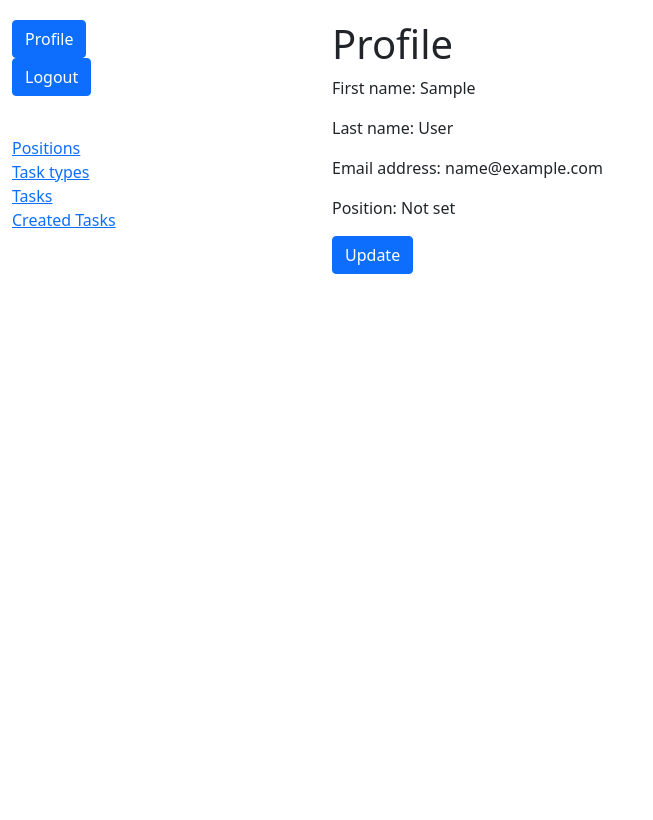
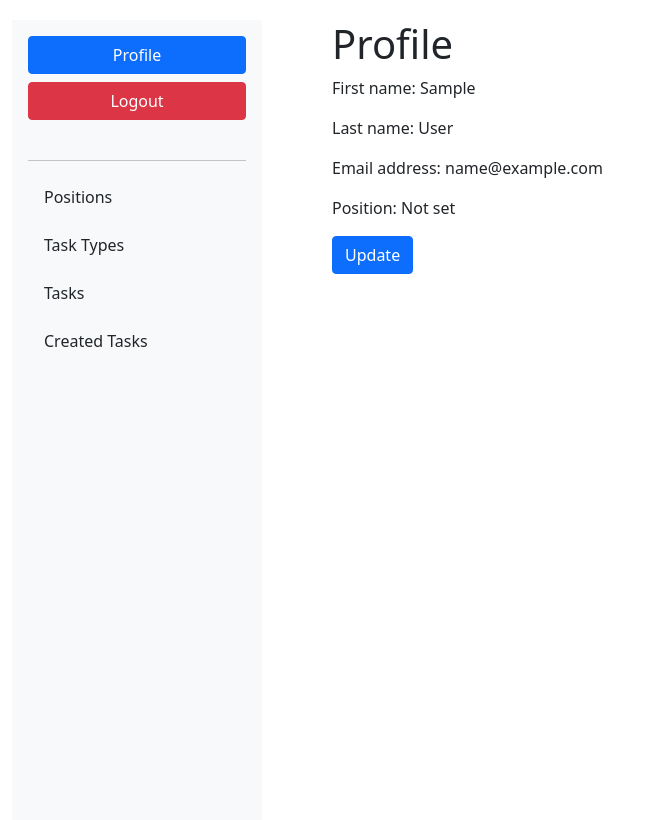
Before and after one commit to MrEgorLite/mate-website, a Django app: page /profile/ in a window 1280 px wide. Shown: the whole page, without its empty margins (0-653 px from the left). Before the commit the page ends 274 px from the top, so only its background shows below. Run offline with Django 5.2, Linux system fonts and the light colour scheme; the visitor is signed in with stand-in values (Sample User, id 1); some libraries are stand-ins or nearby versions.

Commit message:
change login page and sidebar

```diff
--- a/static/css/style.css
+++ b/static/css/style.css
@@ -10,3 +10,29 @@ body {
     padding: 0;
     list-style: none;
 }
+
+.login-box {
+  background: white;
+  padding: 2rem;
+  border-radius: 8px;
+  box-shadow: 0 4px 6px rgba(0, 0, 0, 0.1);
+  width: 100%;
+  max-width: 400px;
+}
+.login-box h1 {
+  text-align: center;
+  margin-bottom: 1.5rem;
+}
+.login-box .btn-primary {
+  width: 100%;
+}
+.login-box .register-link {
+  display: block;
+  text-align: center;
+  margin-top: 1rem;
+}
+.error-message {
+  color: red;
+  text-align: center;
+  margin-top: 0.5rem;
+}
--- a/templates/includes/sidebar.html
+++ b/templates/includes/sidebar.html
@@ -1,30 +1,42 @@
-<ul class="sidebar-nav">
+<div class="d-flex flex-column flex-shrink-0 p-3 bg-light" style="width: 250px; min-height: 100vh;">
+  <ul class="nav nav-pills flex-column mb-auto">
     {% if user.is_authenticated %}
-    <li>
-      <a class="btn btn-primary" href="{% url 'task_manager:profile' %}">Profile</a>
+      <li class="nav-item mb-2">
+        <a class="btn btn-primary w-100" href="{% url 'task_manager:profile' %}">Profile</a>
       </li>
-    <li>
-      <form action="{% url 'logout' %}" method="post">
+      <li class="nav-item mb-2">
+        <form action="{% url 'logout' %}" method="post" class="d-grid">
           {% csrf_token %}
-      <input class="btn btn-primary" type="submit" value="Logout">
+          <input class="btn btn-danger w-100" type="submit" value="Logout">
         </form>
       </li>
     {% else %}
-    <li>
-    <a href="{% url 'login' %}">Login</a>
+      <li class="nav-item mb-2">
+        <a class="btn btn-primary w-100" href="{% url 'login' %}">Login</a>
       </li>
     {% endif %}
-  <br>
-  <li>
-    <a href="{% url 'task_manager:position-list' %}">Positions</a>
+
+    <hr>
+
+    <li class="nav-item mb-2">
+      <a class="nav-link text-dark" href="{% url 'task_manager:position-list' %}">
+        <i class="bi bi-people"></i> Positions
+      </a>
     </li>
-  <li>
-    <a href="{% url 'task_manager:task-type-list' %}">Task types</a>
+    <li class="nav-item mb-2">
+      <a class="nav-link text-dark" href="{% url 'task_manager:task-type-list' %}">
+        <i class="bi bi-list-task"></i> Task Types
+      </a>
     </li>
-  <li>
-    <a href="{% url 'task_manager:task-list' %}">Tasks</a>
+    <li class="nav-item mb-2">
+      <a class="nav-link text-dark" href="{% url 'task_manager:task-list' %}">
+        <i class="bi bi-check2-square"></i> Tasks
+      </a>
     </li>
-  <li>
-    <a href="{% url 'task_manager:task-created' %}">Created Tasks</a>
+    <li class="nav-item mb-2">
+      <a class="nav-link text-dark" href="{% url 'task_manager:task-created' %}">
+        <i class="bi bi-folder-plus"></i> Created Tasks
+      </a>
     </li>
   </ul>
+</div>
```
Also changed, not shown: templates/registration/login.html (+27 -10 lines). Lines whose indentation alone changed are shown as unchanged.
